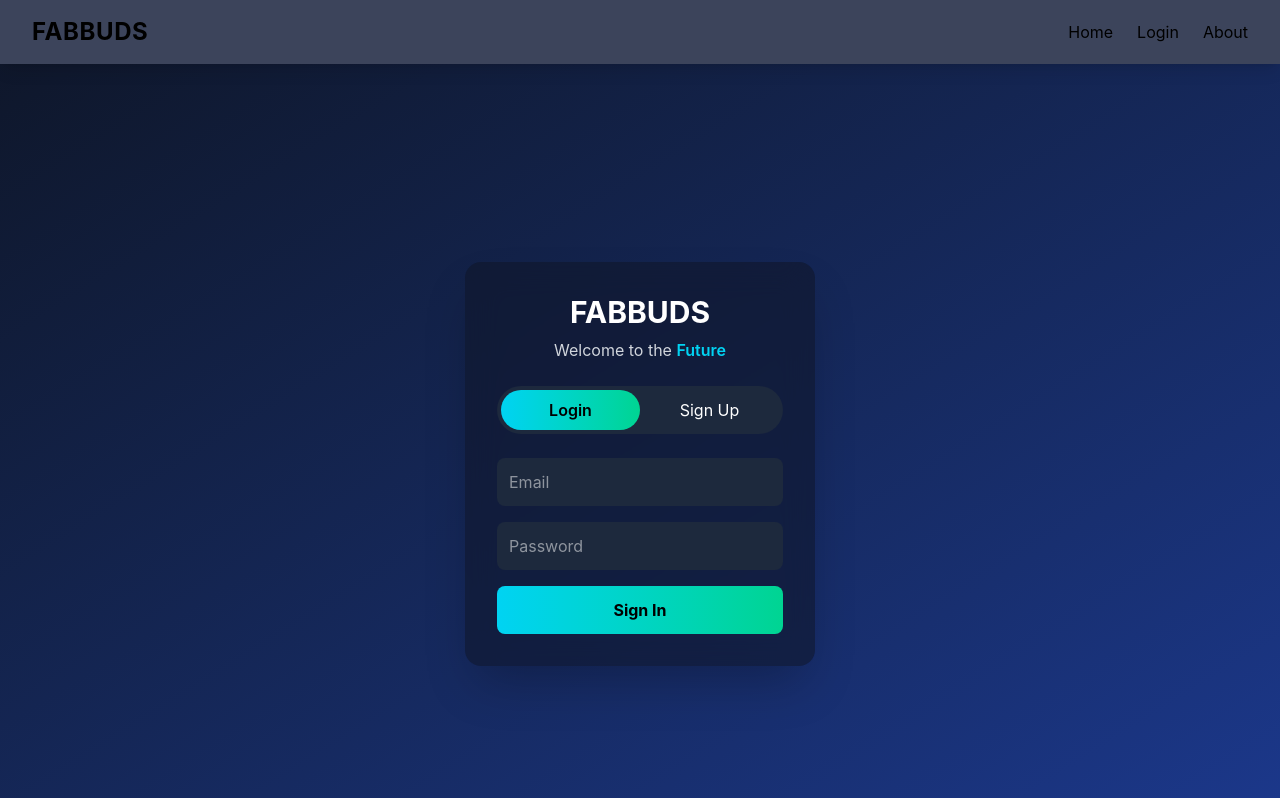
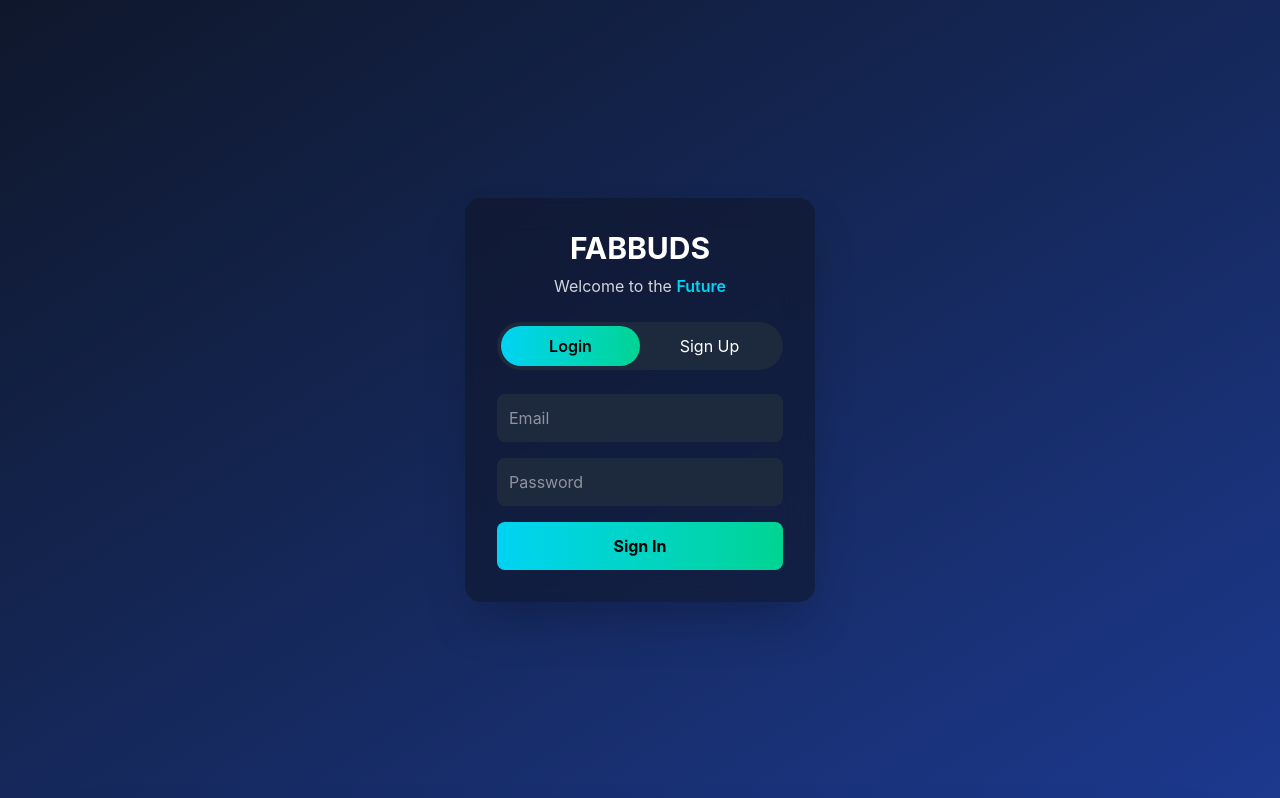
Before and after one commit to ishan142007/fabBuds, a React app in the folder frontend/: page / in a window 1280 px wide. Shown: the top 798 px of the page. Built offline with nearby package versions, Linux system fonts and the light colour scheme; the HTML template or start-up script is replaced by a standard one.

Commit message:
changed login page and some

```diff
--- a/frontend/components/auth/Loginsignup.jsx
+++ b/frontend/components/auth/Loginsignup.jsx
@@ -7,19 +7,7 @@ const LoginSignup = () => {
 
     return (
         <div>
-              <header className="flex justify-between items-center px-8 py-4 bg-[#0c1633]/80 backdrop-blur-md shadow-lg">
-        <h1 className="text-2xl font-bold tracking-wide">FABBUDS</h1>
-        <nav className="space-x-6">
-          <button className="hover:text-teal-400 transition">Home</button>
-          <button
-            onClick={() => setActiveTab("login")}
-            className="hover:text-teal-400 transition"
-          >
-            Login
-          </button>
-          <button className="hover:text-teal-400 transition">About</button>
-        </nav>
-      </header>
+
 
         <div className="min-h-screen flex items-center justify-center bg-gradient-to-br from-slate-900 to-blue-900">
 
--- a/frontend/src/App.jsx
+++ b/frontend/src/App.jsx
@@ -2,6 +2,8 @@ import { useState } from 'react'
 import Admin from '../components/Admin.jsx/Admin'
 
 import LoginSignup from '../components/auth/Loginsignup'
+import Home from '../components/Home/Home'
+
 
 function App() {
 
@@ -10,6 +12,7 @@ function App() {
       <LoginSignup />
       <Admin/>
 
+      <Home/>
     </>
   )
 }
```
Also changed, not shown: frontend/components/profile/Profile.jsx (added).
